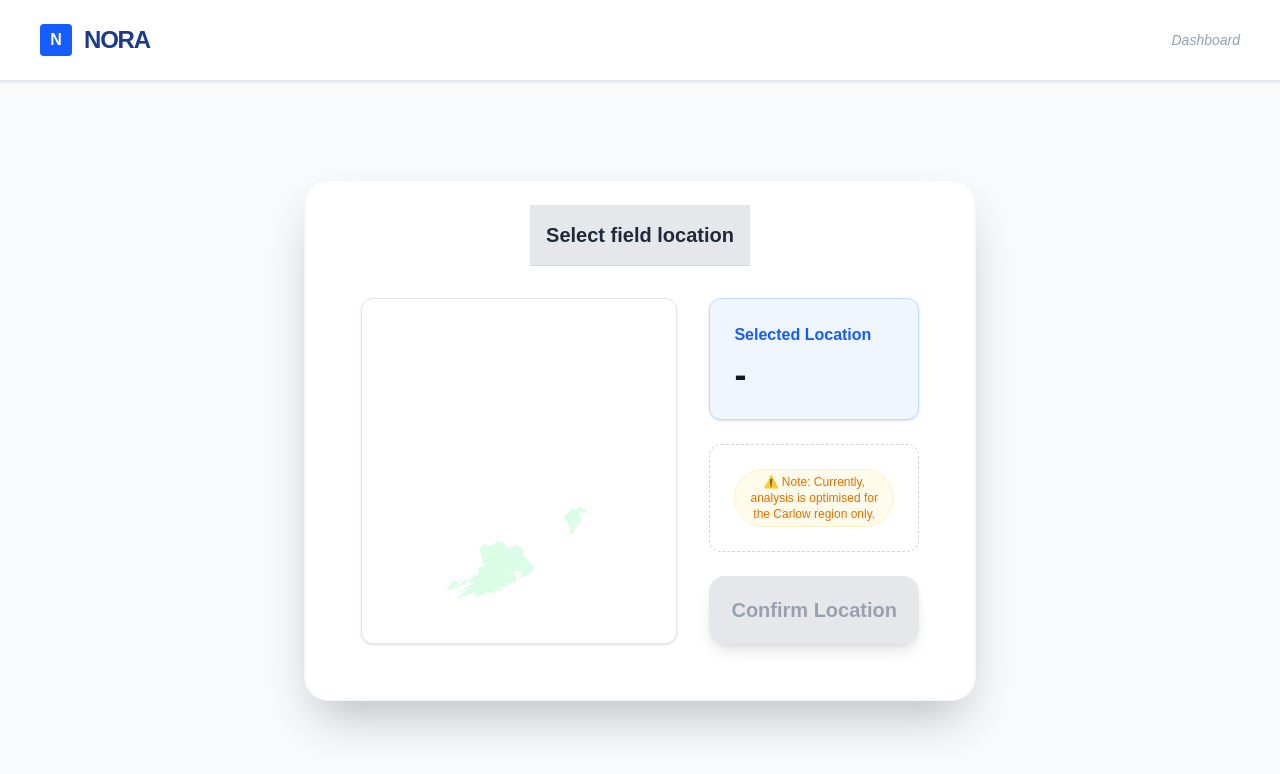
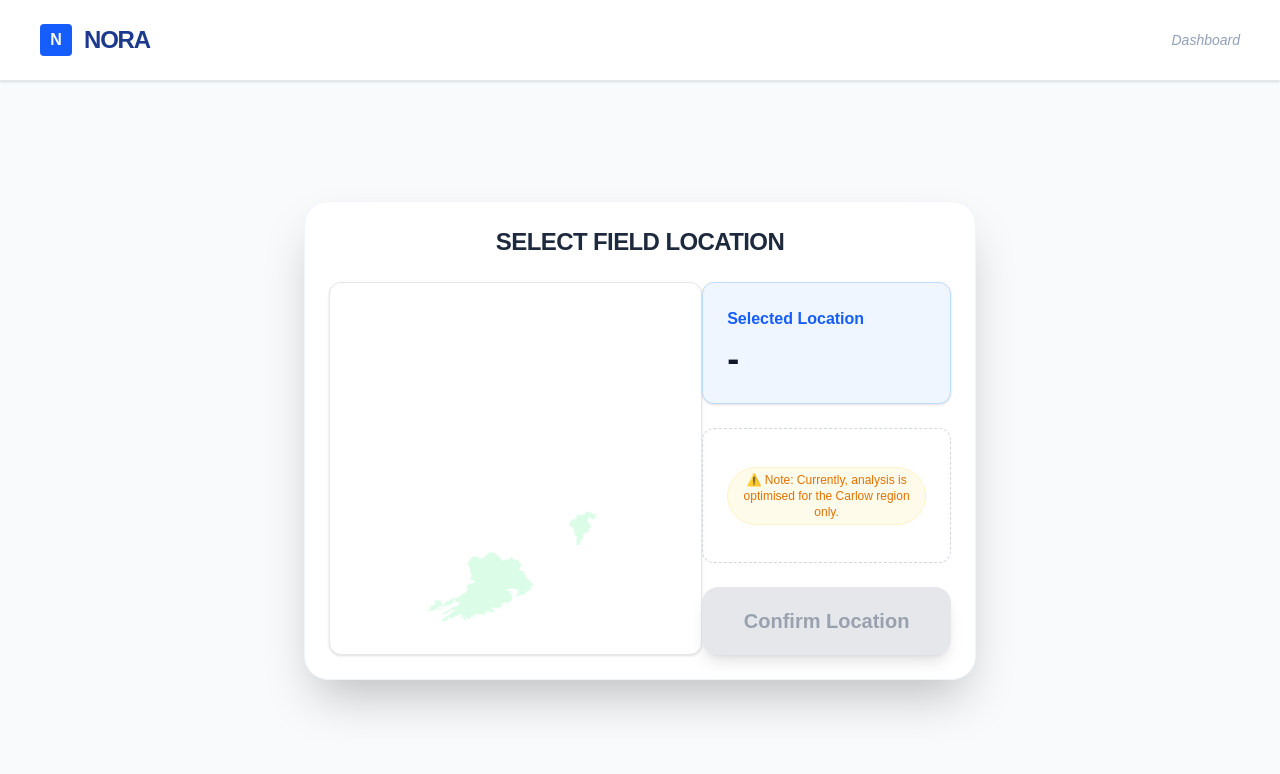
Before and after one commit to RYEONGRYEONG/NORA, a Next.js app in the folder frontend/: page / in a window 1280 px wide. Shown: the top 774 px of the page. Built offline with nearby package versions, Linux system fonts and the light colour scheme.

Commit message:
refine map layout

```diff
--- a/frontend/app/map.tsx
+++ b/frontend/app/map.tsx
@@ -26,11 +26,11 @@ const selectedCounty = counties.find(c => c.id === selectedId)
 return (
     // view box
     <div className="flex flex-col items-center bg-white p-6 rounded-3xl shadow-2xl border border-slate-100 w-full max-w-2xl">
-        <div className="bg-gray-200 p-4 border-b border-gray-300">
-            <h2 className="text-xl font-bold text-gray-800">Select field location</h2>
+        <div className="mb-6 text-center">
+            <h2 className="text-2xl font-black text-slate-800 uppercase tracking-tight">Select field location</h2>
         </div>
 
-        <div className="flex flex-col md:flex-row p-8 gap-8 bg-white">
+        <div className="relative w-full flex justify-enter">
             <div className="w-full md:w-[60%] border border-gray-200 rounded-xl p-4 bg-white shadow-sm flex items-center justify-center">
                 <svg
                     viewBox="0 0 300 300"
```
